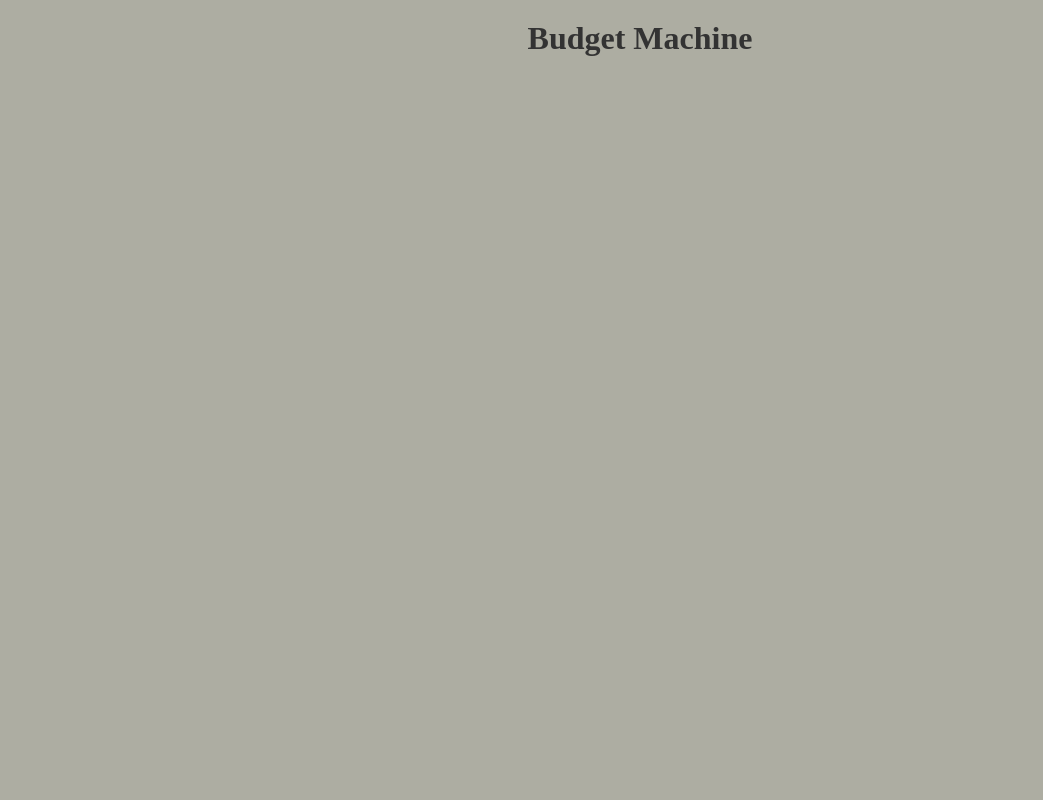
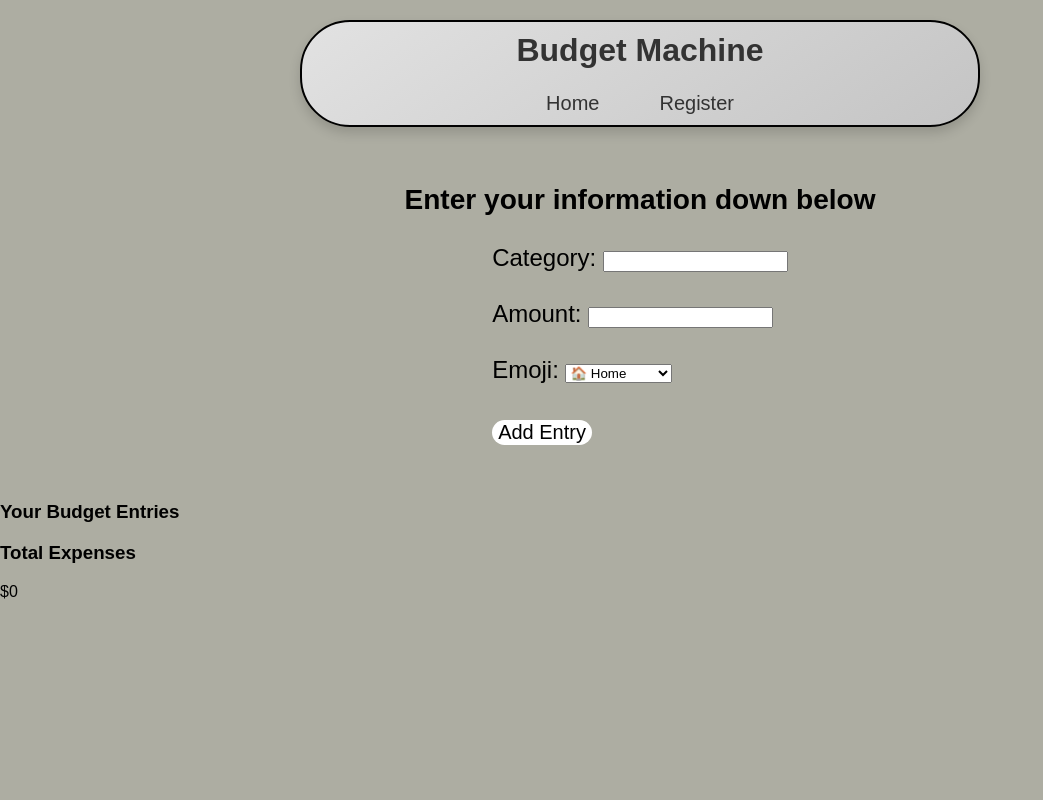
Before and after one commit to ConnerCleland/budget_system, a Django app: page / in a window 1280 px wide. Before the commit the part shown is almost empty. Shown: the whole page, without its empty margins (0-1043 px from the left). Run offline with Django 5.2, Linux system fonts and the light colour scheme.

Commit message:
Day 2 doing better got some simple logic in for now will try and do some more later

```diff
--- /dev/null
+++ b/Budget/app/static/homeButtons.css
@@ -0,0 +1,51 @@
+ul {
+    list-style-type: none;
+    margin: 0px 300px;
+    padding: 20px;
+    overflow: hidden;
+    text-align: center;
+    border: 2px solid #000;
+    background: linear-gradient(145deg, #e2e2e2, #c4c4c4);
+    box-shadow: 0 6px 12px rgba(0, 0, 0, 0.15);
+    width: auto;
+    border-radius: 50px;
+    position: relative;
+    top: 20px;
+    display: flex;
+    justify-content: center;
+    align-items: center;
+}
+
+ul li {
+    margin: 10px;
+    font-size: 20px;
+    padding: 10px 20px;
+}
+
+ul li a {
+    position: relative;
+    text-decoration: none;
+    color: #333;
+    top: 30px;
+    border-radius: 30px;
+    transition: background-color 0.3s ease, color 0.3s ease;
+}
+ul li a:hover {
+    color: #eae8ed;
+}
+
+#submitButton {
+    display: flex;
+    justify-content: center;
+    align-items: center;
+    position: relative;
+    bottom: 0px;
+    left: 0px;
+    background-color: white;
+    margin: 8px 0;
+    border: none;
+    cursor: pointer;
+    border-radius: 30px;
+    font-size: 20px;
+    transition: background-color 0.3s ease;
+}
--- /dev/null
+++ b/Budget/app/static/startingPage.css
@@ -0,0 +1,26 @@
+h1 {
+    color: #333;
+    font-size: 2em;
+    margin-top: 20px;
+    text-align: center;
+    font-family: 'Arial', sans-serif;
+    position: relative;
+    bottom: 95px;
+}
+
+body {
+    background-color: rgb(173, 173, 162);
+    font-family: 'Arial', sans-serif;
+    margin: 0;
+    padding: 0;
+    height: 100vh;
+}
+#userInfo {
+    display: flex;
+    flex-direction: column;
+    align-items: center;
+    position: relative;
+    bottom: 30px;
+    font-size: 1.5em;
+    font-family: 'Arial', sans-serif;
+}
--- a/Budget/app/static/styles.css
+++ /dev/null
@@ -1,9 +0,0 @@
-h1{
-    color: #333;
-    font-size: 2em;
-    text-align: center;
-    margin-top: 20px;
-}
-body {
-   background-color: rgb(173, 173, 162);
-}
--- a/Budget/app/templates/home.html
+++ b/Budget/app/templates/home.html
@@ -7,12 +7,100 @@
     <title>Budget</title>
     <meta name="description" content="">
     <meta name="viewport" content="width=device-width, initial-scale=1">
-        <link rel="stylesheet" href="{% static "styles.css" %}">
+    <link rel="stylesheet" href="{% static "startingPage.css" %}">
+    <link rel="stylesheet" href="{% static "homeButtons.css" %}">
+    <link rel="stylesheet" href="{% static "registrationPage.css" %}">
+    <link rel="stylesheet" href="{% static "registrationButtons.css" %}">
+    <style>
+        .budget-entry {
+            margin: 0px 600px;
+            padding: 20px;
+            overflow: hidden;
+            border: 2px solid #000;
+            background: linear-gradient(145deg, #e2e2e2, #c4c4c4);
+            box-shadow: 0 6px 12px rgba(0, 0, 0, 0.15);
+            width: auto;
+            border-radius: 50px;
+            top: 20px;
+        }
+        .budget-entry p {
+            margin: 5px 0;
+        }
+    </style>
 </head>
 <body>
+    <nav>
+        <ul>
+            <li><a href="{% url 'home' %}" style="text-decoration: none">Home</a></li>
+            <li><a href="{% url 'registration' %}" style="text-decoration: none">Register</a></li>
+        </ul>
+    </nav>
     <header>
         <h1>Budget Machine</h1>
+    </header>
 
-        <script src="" async defer></script>
+    <section id="userInfo">
+        <h3>Enter your information down below</h3>
+        <form id="budgetForm">
+            <label for="category">Category:</label>
+            <input type="text" id="category" name="category" required><br><br>
+
+            <label for="amount">Amount:</label>
+            <input type="number" id="amount" name="amount" required><br><br>
+
+            <label for="emoji">Emoji:</label>
+            <select id="emoji" name="emoji" required>
+                <option value="🏠">🏠 Home</option>
+                <option value="🍔">🍔 Food</option>
+                <option value="🚗">🚗 Transport</option>
+                <option value="🎓">🎓 Education</option>
+                <option value="💡">💡 Utilities</option>
+                <option value="💊">💊 Healthcare</option>
+                <option value="🏖️">🏖️ Vacation</option>
+                <option value="💼">💼 Work</option>
+                <option value="🛍️">🛍️ Shopping</option>
+                <option value="📦">📦 Other</option>
+            </select><br><br>
+            <input type="submit" value="Add Entry" id="submitButton">
+        </form>
+    </section>
+
+
+    <section id="entries">
+        <h3>Your Budget Entries</h3>
+    </section>
+
+    <section id="total">
+        <h3>Total Expenses</h3>
+        <p id="totalAmount">$0</p>
+    </section>
+
+    <script>
+        document.getElementById('budgetForm').addEventListener('submit', function(event) {
+            event.preventDefault();
+
+            // Get form values
+            const category = document.getElementById('category').value;
+            const amount = parseInt(document.getElementById('amount').value); // Parse amount as integer
+            const emoji = document.getElementById('emoji').value;
+
+            // Create new entry
+            const entry = document.createElement('div');
+            entry.className = 'budget-entry';
+            entry.innerHTML = `<p>Category: ${emoji} ${category}</p><p>Amount: $${amount}</p>`;
+
+            // Append entry to entries section
+            document.getElementById('entries').appendChild(entry);
+
+            // Calculate total expenses
+            const totalElement = document.getElementById('totalAmount');
+            let totalAmount = parseInt(totalElement.textContent.replace('$', '')); // Parse totalAmount from text
+            totalAmount += amount;
+            totalElement.textContent = `$${totalAmount}`; // Update total amount display
+
+            // Reset the form
+            document.getElementById('budgetForm').reset();
+        });
+    </script>
 </body>
 </html>
```
Lines whose indentation alone changed are shown as unchanged.
